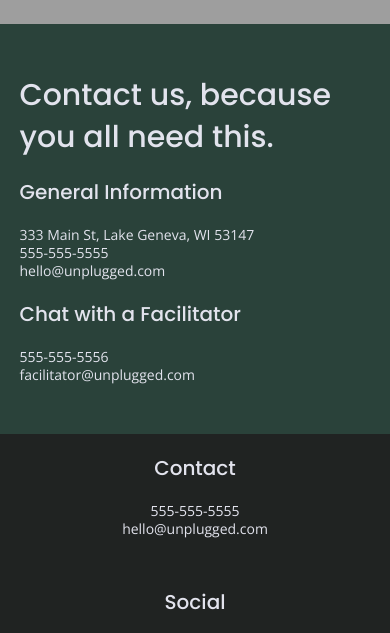
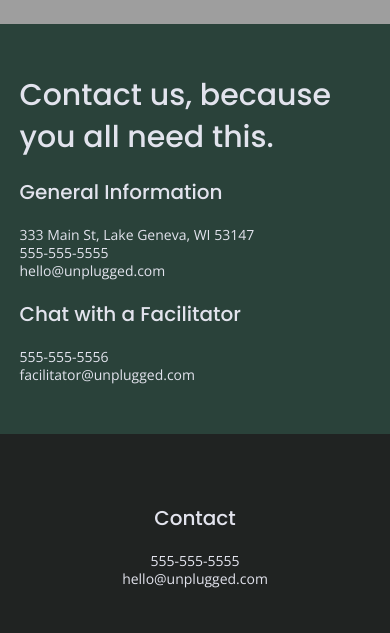
Before and after one commit to C8Design/unplugged-retreat, a website: page about/index.html in a window 390 px wide. Shown: the part 1224-1857 px from the top of the page. Drawn offline with nearby package versions, Linux system fonts and the light colour scheme; grey boxes are pictures that could not be loaded.

Commit message:
fixed typo in footer html code during responsive device test

```diff
--- a/about/index.html
+++ b/about/index.html
@@ -95,7 +95,7 @@
   </main> <!-- main wrapper -->
 
   <footer>
-  <div class+"content-wrapper">
+  <div class="content-wrapper">
     <div class="footer-content">
       <address class="contact">
         <h4>Contact</h4>
```
Also changed, not shown: faq/index.html (+1 -1 lines).
